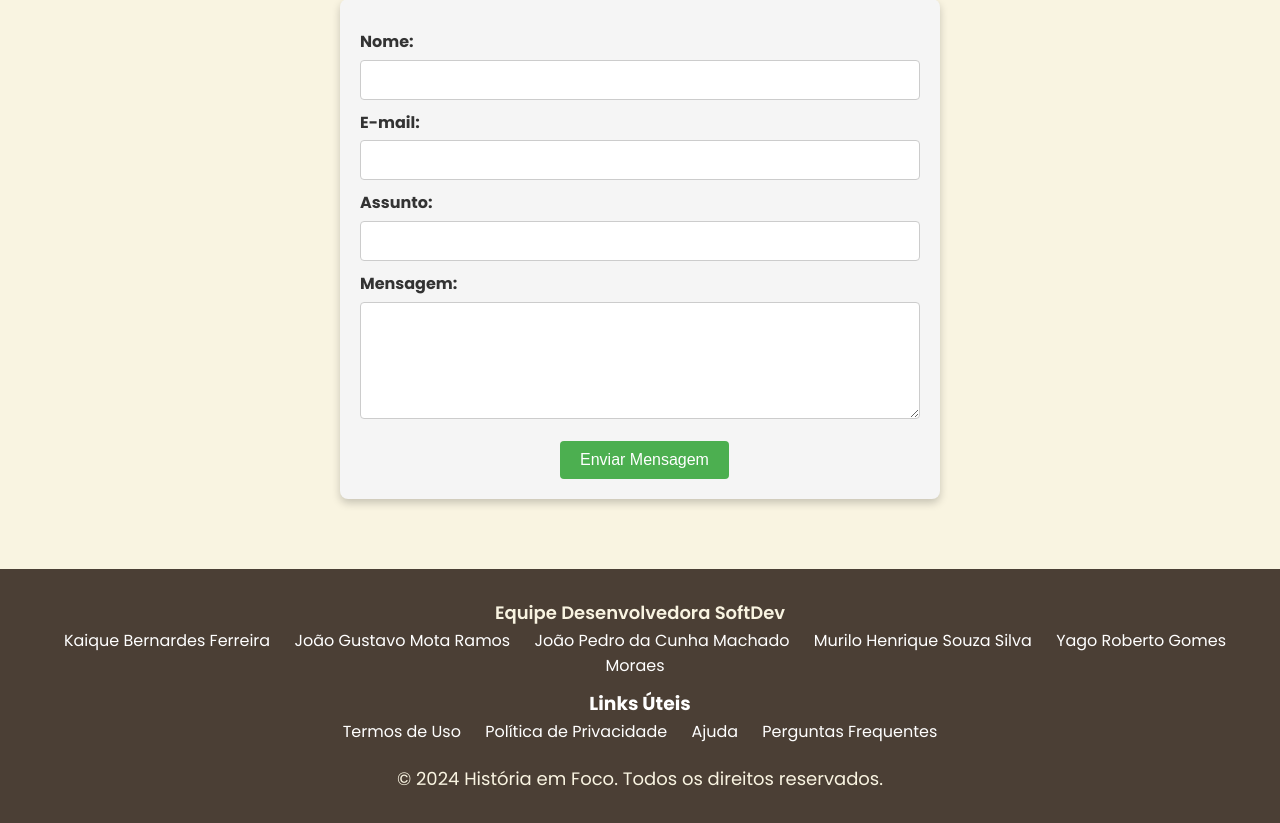
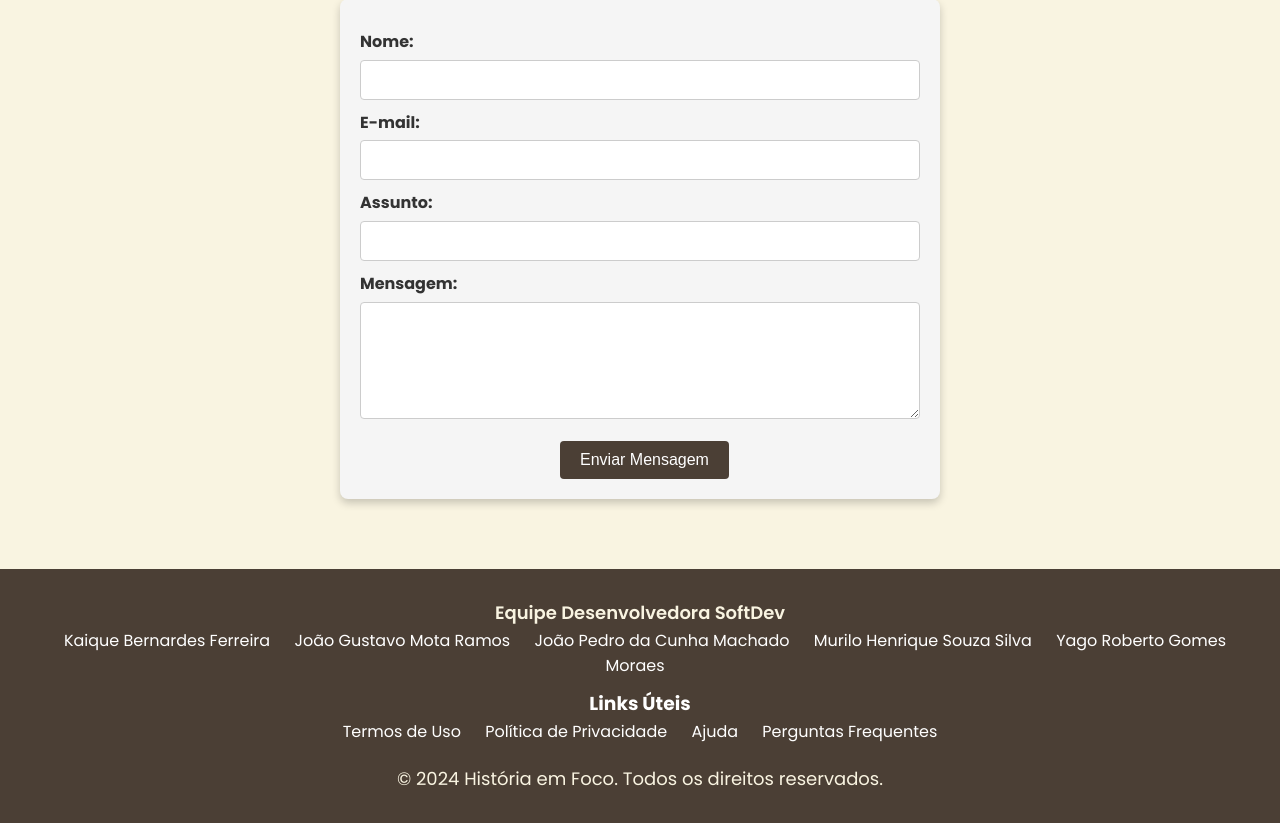
Before and after one commit to kbf0k/SENAI-HISTORIA, a PHP site: page /php/ajuda.php in a window 1280 px wide. Shown: the part 291-1114 px from the top of the page. Run offline with PHP 8.4, Linux system fonts and the light colour scheme; some libraries are stand-ins or nearby versions.

Commit message:
troca cor botao contato

```diff
--- a/css/ajuda.css
+++ b/css/ajuda.css
@@ -394,7 +394,7 @@ main {
 .contact-form button[type="submit"] {
     margin-top: 15px;
     padding: 10px 20px;
-    background-color: #4CAF50;
+    background-color: #4b3f35;
     color: white;
     border: none;
     border-radius: 4px;
@@ -405,7 +405,7 @@ main {
 }
 
 .contact-form button[type="submit"]:hover {
-    background-color: #45a049;
+    background-color: #3e2a23;
 }
 
 
```
